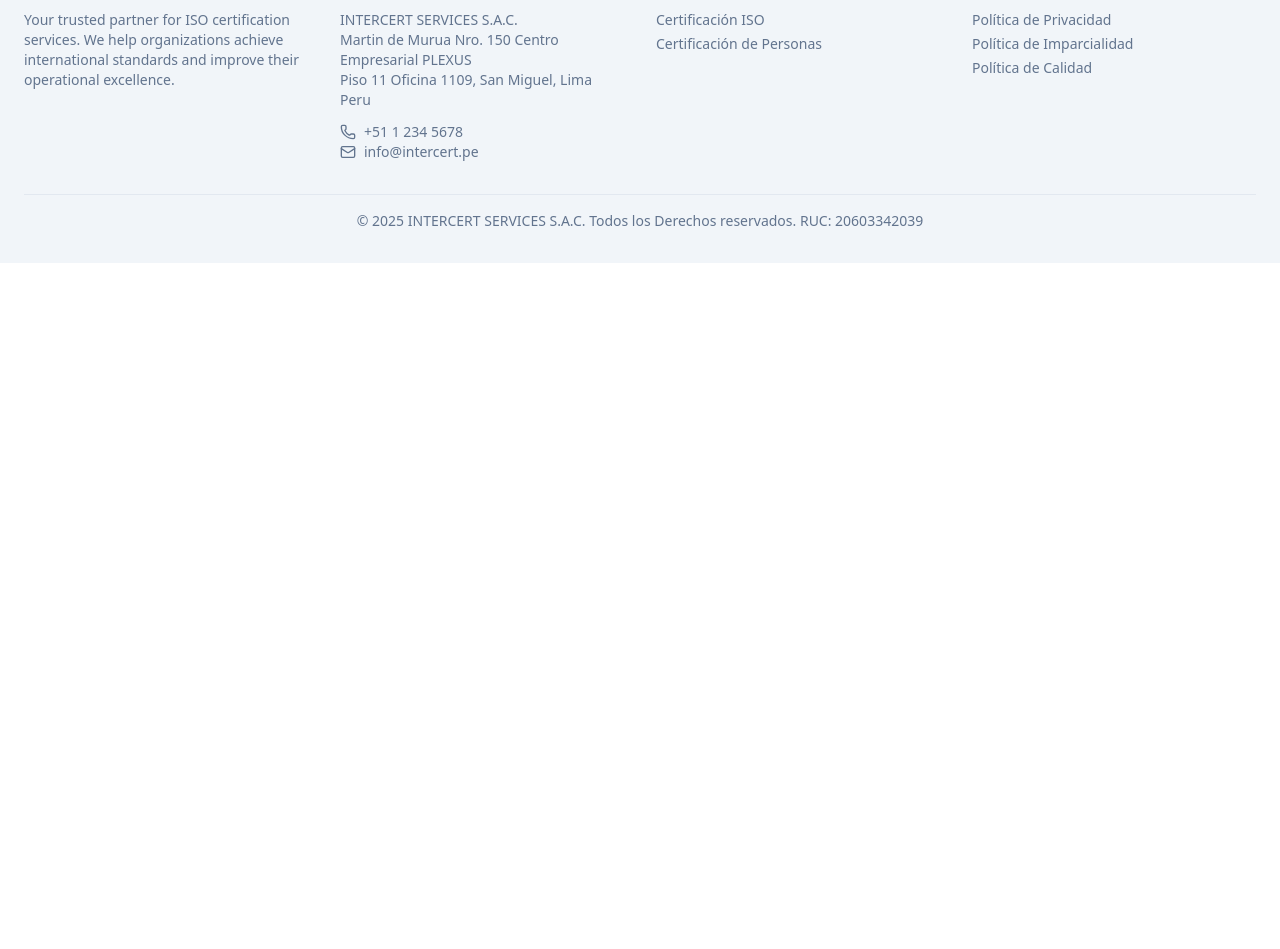
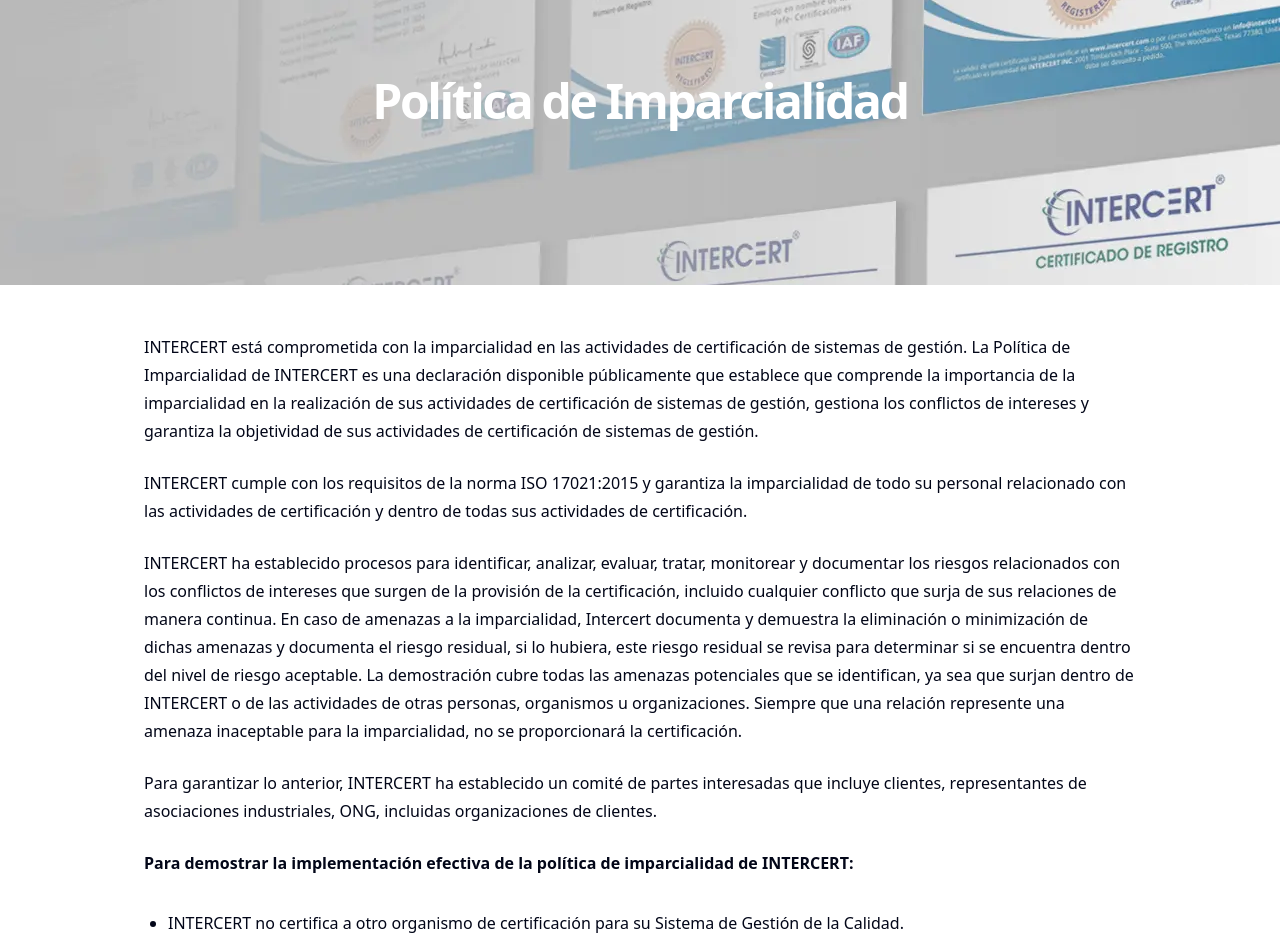
Before and after one commit to Sol-dev-Int/intercert-landing-peru-copia-sol, a Next.js app: page /politica-de-imparcialidad in a window 1280 px wide. Shown: the part 148-1097 px from the top of the page. Before the commit the page ends 800 px from the top, so only its background shows below. Built offline with nearby package versions, Linux system fonts and the light colour scheme.

Commit message:
feat(impartiality-policy): add impartiality policy page

```diff
--- a/app/(legals)/politica-de-imparcialidad/page.tsx
+++ b/app/(legals)/politica-de-imparcialidad/page.tsx
@@ -1,9 +1,136 @@
+import bg from "@/public/certificate-background.png";
+
 export default function ImpartialityPolicyPage(){
     return (
-        <>
-            <h1>
-                politica de imparcialidad
-            </h1>
-        </>
+        <div className={`flex flex-col items-center `}>
+            <div className="w-full py-12 md:py-24 lg:py-40  "
+                 style={{
+                     backgroundImage: `url(${bg.src})`,
+                     width: '100%',
+                     objectFit: 'contain',
+                 }}>
+                <h1 className="text-center text-3xl font-bold tracking-tighter sm:text-4xl md:text-5xl text-white">
+                    Política de Imparcialidad
+                </h1>
+            </div>
+            <div className={`flex flex-col px-4 max-w-5xl my-12`}>
+                <span className="leading-7 [&:not(:first-child)]:mt-6">
+                    INTERCERT está comprometida con la imparcialidad en las actividades de
+                    certificación de sistemas de gestión. La Política de Imparcialidad de INTERCERT
+                    es una declaración disponible públicamente que establece que comprende la
+                    importancia de la imparcialidad en la realización de sus actividades de
+                    certificación de sistemas de gestión, gestiona los conflictos de intereses
+                    y garantiza la objetividad de sus actividades de certificación de sistemas de gestión.
+                </span>
+                <span className="leading-7 [&:not(:first-child)]:mt-6">
+                    INTERCERT cumple con los requisitos de la norma ISO 17021:2015 y garantiza la
+                    imparcialidad de todo su personal relacionado con las actividades de certificación
+                    y dentro de todas sus actividades de certificación.
+                </span>
+                <span className="leading-7 [&:not(:first-child)]:mt-6">
+                    INTERCERT ha establecido procesos para identificar, analizar, evaluar, tratar,
+                    monitorear y documentar los riesgos relacionados con los conflictos de intereses
+                    que surgen de la provisión de la certificación, incluido cualquier conflicto
+                    que surja de sus relaciones de manera continua. En caso de amenazas a la
+                    imparcialidad, Intercert documenta y demuestra la eliminación o minimización
+                    de dichas amenazas y documenta el riesgo residual, si lo hubiera, este riesgo
+                    residual se revisa para determinar si se encuentra dentro del nivel de riesgo
+                    aceptable. La demostración cubre todas las amenazas potenciales que se identifican,
+                    ya sea que surjan dentro de INTERCERT o de las actividades de otras personas,
+                    organismos u organizaciones. Siempre que una relación represente una amenaza
+                    inaceptable para la imparcialidad, no se proporcionará la certificación.
+                </span>
+                <span className="leading-7 [&:not(:first-child)]:mt-6">
+                    Para garantizar lo anterior, INTERCERT ha establecido un comité de partes interesadas
+                    que incluye clientes, representantes de asociaciones industriales, ONG, incluidas
+                    organizaciones de clientes.
+                </span>
+                <span className="leading-7 [&:not(:first-child)]:mt-6">
+                    <strong>
+                        Para demostrar la implementación efectiva de la política de imparcialidad de INTERCERT:
+                    </strong>
+                </span>
+                <ul className="my-6 ml-6 list-disc [&>li]:mt-2">
+                    <li>
+                        <span className="leading-7 [&:not(:first-child)]:mt-6">
+                            INTERCERT no certifica a otro organismo de certificación para su Sistema
+                            de Gestión de la Calidad.
+                        </span>
+                    </li>
+                    <li>
+                        <span className="leading-7 [&:not(:first-child)]:mt-6">
+                            INTERCERT y cualquier parte de INTERCERT como persona jurídica y entidades bajo el
+                            control organizacional de INTERCERT no brindan servicios de Consultoría de Sistemas
+                            de Gestión.
+                        </span>
+                    </li>
+                    <li>
+                        <span className="leading-7 [&:not(:first-child)]:mt-6">
+                            INTERCERT y cualquier parte de INTERCERT como persona jurídica y entidades
+                            bajo el control organizacional de INTERCERT no realizan auditorías
+                            internas de sus clientes certificados ni ofrecen servicios de auditoría
+                            interna.
+                        </span>
+                    </li>
+                    <li>
+                        <span className="leading-7 [&:not(:first-child)]:mt-6">
+                            INTERCERT no subcontrata las auditorías a una organización de consultoría
+                            de sistemas de gestión
+                        </span>
+                    </li>
+                    <li>
+                        <span className="leading-7 [&:not(:first-child)]:mt-6">
+                            Las actividades de INTERCERT no se comercializan ni se ofrecen como vinculadas
+                            con las actividades de una organización que brinda consultoría en sistemas
+                            de gestión. INTERCERT toma medidas para corregir enlaces o declaraciones
+                            inapropiadas de cualquier organización consultora que afirmen o sugieran
+                            que la certificación sería más simple, más fácil, más rápida o menos costosa
+                            si se utilizara INTERCERT.
+                        </span>
+                    </li>
+                    <li>
+                        <span className="leading-7 [&:not(:first-child)]:mt-6">
+                            INTERCERT no declara ni implica que la certificación sería más simple, más fácil, más rápida
+                            o menos costosa si se utilizara una organización de consultoría específica.
+                        </span>
+                    </li>
+                    <li>
+                        <span className="leading-7 [&:not(:first-child)]:mt-6">
+                            Para garantizar que no haya conflicto de intereses, el personal que haya
+                            brindado consultoría en sistemas de gestión, incluidos aquellos que
+                            en calidad de gerentes, no debe ser utilizado por INTERCERT para participar
+                            en una auditoría u otras actividades de certificación si han estado
+                            involucrados. en consultoría de sistemas de gestión hacia el cliente en
+                            los últimos dos años.
+                        </span>
+                    </li>
+                    <li>
+                        <span className="leading-7 [&:not(:first-child)]:mt-6">
+                            INTERCERT actúa para responder a cualquier amenaza a su imparcialidad
+                            derivada de la actuación de otras personas, órganos u organizaciones.
+                        </span>
+                    </li>
+                    <li>
+                        <span className="leading-7 [&:not(:first-child)]:mt-6">
+                            INTERCERT y su personal, ya sea interno o externo, o comités, que puedan
+                            influir en las actividades de certificación, actúan con imparcialidad y
+                            no permiten que presiones comerciales, financieras o de otro tipo comprometan
+                            la imparcialidad.
+                        </span>
+                    </li>
+                    <li>
+                        <span className="leading-7 [&:not(:first-child)]:mt-6">
+                            INTERCERT requiere que el personal, interno y externo, revele cualquier
+                            situación de su conocimiento que pueda presentarles o INTERCERT con un
+                            conflicto de intereses. INTERCERT registra y utiliza esta información como
+                            insumo para identificar las amenazas a la imparcialidad planteadas por las
+                            actividades de dicho personal o de las organizaciones que lo emplean, y no
+                            utiliza dicho personal, interno o externo, a menos que pueda demostrar que
+                            no existe un conflicto de intereses.
+                        </span>
+                    </li>
+                </ul>
+            </div>
+        </div>
     );
 }
```
